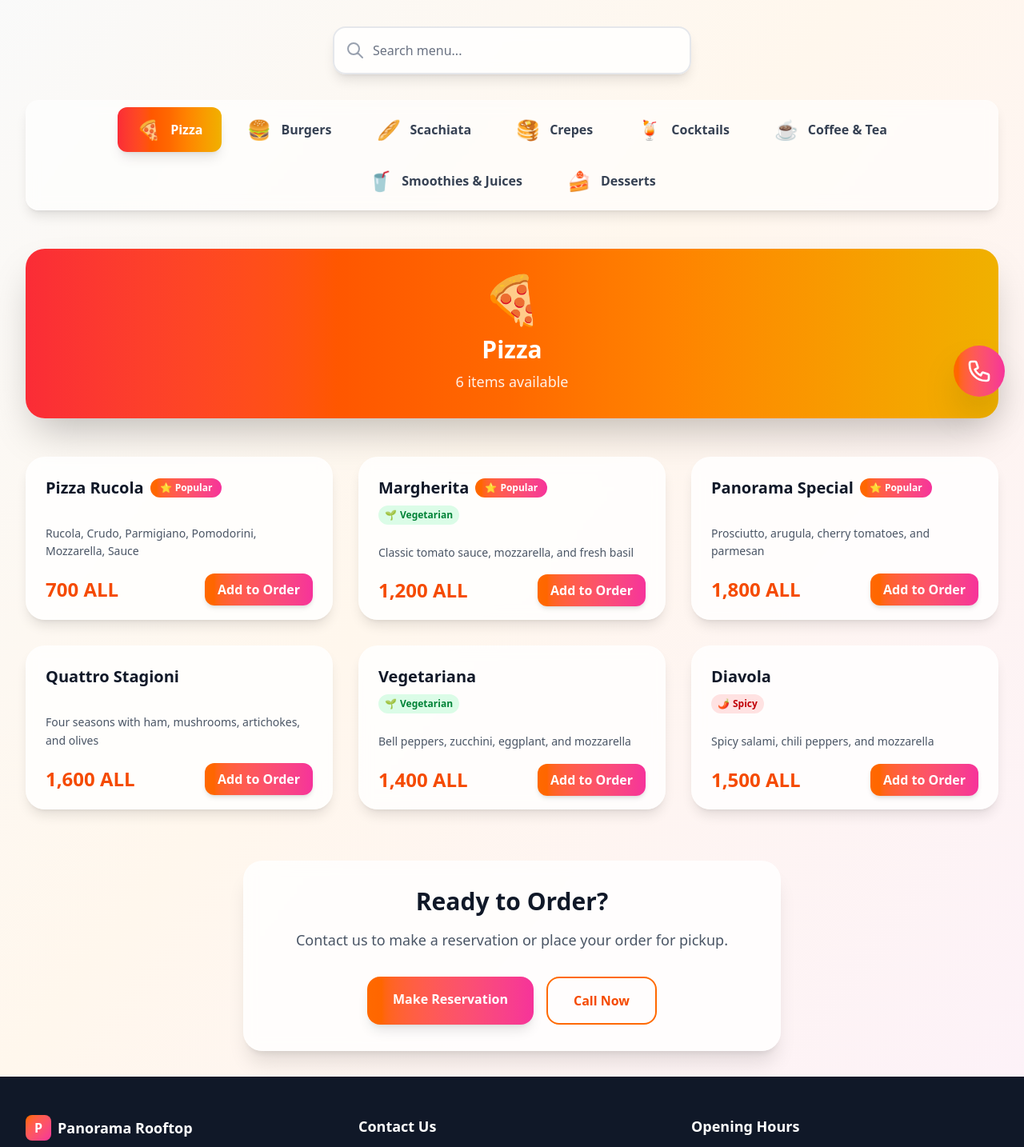
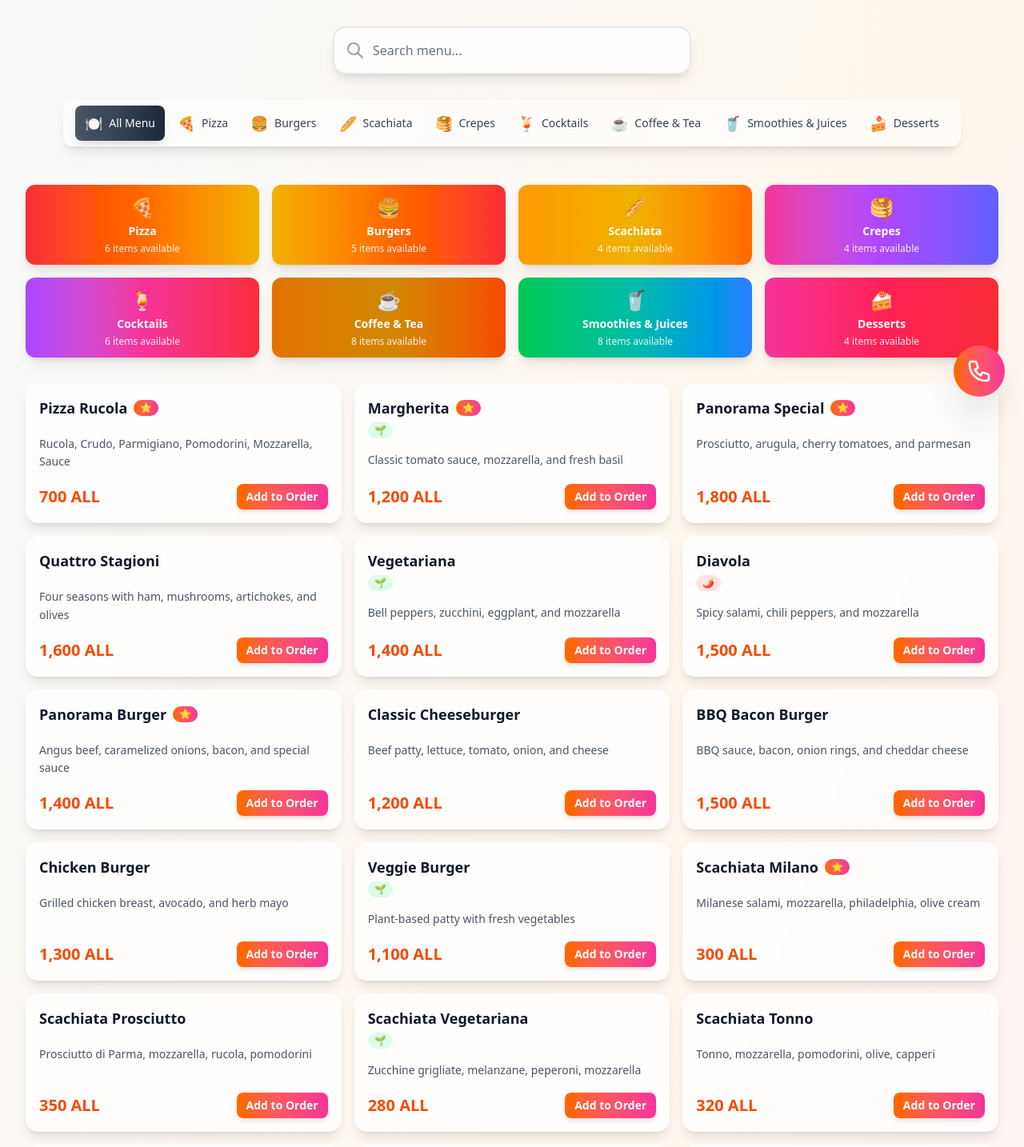
Before and after one commit to juxhinxhihani/panorama-rooftop, a Next.js app: page /menu in a window 1280 px wide. Shown: the part 280-1714 px from the top of the page at 80% size. Built offline with nearby package versions, Linux system fonts and the light colour scheme.

Commit message:
Add All Menu Section and Mobile-Friendly Design

```diff
--- a/src/screens/FullMenuScreen.tsx
+++ b/src/screens/FullMenuScreen.tsx
@@ -27,10 +27,17 @@ interface MenuCategory {
 
 export default function FullMenuScreen() {
   const { t } = useLanguage()
-  const [activeCategory, setActiveCategory] = useState('pizza')
+  const [activeCategory, setActiveCategory] = useState('all')
   const [searchTerm, setSearchTerm] = useState('')
 
   const menuCategories: MenuCategory[] = [
+    {
+      id: 'all',
+      title: 'All Menu',
+      icon: '🍽️',
+      gradient: 'from-gray-600 via-gray-700 to-gray-800',
+      items: []
+    },
     {
       id: 'pizza',
       title: 'Pizza',
@@ -512,20 +519,20 @@ export default function FullMenuScreen() {
 
         {/* Category Tabs */}
         <div className="flex justify-center mb-12">
-          <div className="bg-white/60 backdrop-blur-sm rounded-2xl p-2 shadow-lg border border-white/20">
-            <div className="flex flex-wrap justify-center gap-2">
+          <div className="bg-white/60 backdrop-blur-sm rounded-xl p-1.5 shadow-lg border border-white/20 max-w-full overflow-x-auto">
+            <div className="flex gap-1 min-w-max px-2">
               {menuCategories.map((category) => (
                 <button
                   key={category.id}
                   onClick={() => setActiveCategory(category.id)}
-                  className={`flex items-center space-x-3 px-6 py-3 rounded-xl font-semibold transition-all duration-300 transform hover:scale-105 ${
+                  className={`flex items-center space-x-2 px-3 py-2 rounded-lg font-medium text-sm transition-all duration-300 whitespace-nowrap ${
                     activeCategory === category.id
                       ? `bg-gradient-to-r ${category.gradient} text-white shadow-lg`
                       : 'text-gray-700 hover:bg-white/80 hover:shadow-md'
                   }`}
                 >
-                  <span className="text-2xl">{category.icon}</span>
-                  <span className="hidden sm:inline">{category.title}</span>
+                  <span className="text-lg">{category.icon}</span>
+                  <span>{category.title}</span>
                 </button>
               ))}
             </div>
@@ -533,67 +540,81 @@ export default function FullMenuScreen() {
         </div>
 
         {/* Category Header */}
-        {activeMenu && (
-          <div className={`bg-gradient-to-r ${activeMenu.gradient} rounded-3xl p-8 text-white mb-12 shadow-2xl`}>
+        {activeMenu && activeCategory !== 'all' && (
+          <div className={`bg-gradient-to-r ${activeMenu.gradient} rounded-2xl p-4 text-white mb-8 shadow-xl`}>
             <div className="text-center">
-              <span className="text-6xl mb-4 block">{activeMenu.icon}</span>
-              <h2 className="text-3xl font-bold mb-2">{activeMenu.title}</h2>
-              <p className="text-white/90 text-lg">{filteredItems.length} items available</p>
+              <div className="flex items-center justify-center gap-3">
+                <span className="text-2xl">{activeMenu.icon}</span>
+                <div>
+                  <h2 className="text-xl font-bold">{activeMenu.title}</h2>
+                  <p className="text-white/90 text-sm">{filteredItems.length} items available</p>
+                </div>
+              </div>
             </div>
           </div>
         )}
 
+        {/* All Menu Header */}
+        {activeCategory === 'all' && (
+          <div className="grid grid-cols-2 sm:grid-cols-3 md:grid-cols-4 gap-4 mb-8">
+            {menuCategories.slice(1).map((category) => (
+              <div key={category.id} className={`bg-gradient-to-r ${category.gradient} rounded-xl p-3 text-white shadow-lg`}>
+                <div className="text-center">
+                  <span className="text-2xl block mb-1">{category.icon}</span>
+                  <h3 className="text-sm font-bold mb-1">{category.title}</h3>
+                  <p className="text-white/90 text-xs">{category.items.length} items available</p>
+                </div>
+              </div>
+            ))}
+          </div>
+        )}
         {/* Menu Items Grid */}
-        <div className="grid grid-cols-1 md:grid-cols-2 lg:grid-cols-3 gap-8">
+        <div className="grid grid-cols-1 sm:grid-cols-2 lg:grid-cols-3 gap-4">
           {filteredItems.map((item, index) => (
             <div
               key={index}
-              className="group bg-white/80 backdrop-blur-sm rounded-3xl overflow-hidden shadow-lg hover:shadow-2xl transition-all duration-500 transform hover:-translate-y-2 border border-white/20"
+              className="group bg-white/80 backdrop-blur-sm rounded-2xl overflow-hidden shadow-lg hover:shadow-xl transition-all duration-300 transform hover:-translate-y-1 border border-white/20 h-full flex flex-col"
             >
               {/* Item Header */}
-              <div className="relative p-6 pb-4">
-                <div className="flex items-start justify-between mb-3">
+              <div className="relative p-4 flex-1 flex flex-col">
+                <div className="flex items-start justify-between mb-2">
                   <div className="flex-1">
-                    <div className="flex items-center gap-2 mb-2">
-                      <h3 className="text-xl font-bold text-gray-900 group-hover:text-orange-600 transition-colors">
+                    <div className="flex items-center gap-2 mb-1">
+                      <h3 className="text-lg font-bold text-gray-900 group-hover:text-orange-600 transition-colors line-clamp-1">
                         {item.name}
                       </h3>
                       {item.popular && (
-                        <span className="bg-gradient-to-r from-orange-500 to-pink-500 text-white text-xs font-bold px-3 py-1 rounded-full flex items-center gap-1">
+                        <span className="bg-gradient-to-r from-orange-500 to-pink-500 text-white text-xs font-bold px-2 py-0.5 rounded-full flex items-center gap-1 flex-shrink-0">
                           <span>⭐</span>
-                          <span>{t('popular')}</span>
                         </span>
                       )}
                     </div>
 
-                    <div className="flex items-center gap-2 mb-3">
+                    <div className="flex items-center gap-1 mb-2">
                       {item.vegetarian && (
-                        <span className="bg-green-100 text-green-700 text-xs font-semibold px-2 py-1 rounded-full flex items-center gap-1">
+                        <span className="bg-green-100 text-green-700 text-xs font-semibold px-2 py-0.5 rounded-full flex items-center gap-1">
                           <span>🌱</span>
-                          <span>{t('vegetarian')}</span>
                         </span>
                       )}
                       {item.spicy && (
-                        <span className="bg-red-100 text-red-700 text-xs font-semibold px-2 py-1 rounded-full flex items-center gap-1">
+                        <span className="bg-red-100 text-red-700 text-xs font-semibold px-2 py-0.5 rounded-full flex items-center gap-1">
                           <span>🌶️</span>
-                          <span>{t('spicy')}</span>
                         </span>
                       )}
                     </div>
                   </div>
-
                 </div>
 
-                <p className="text-gray-600 leading-relaxed mb-4 text-sm">
+                <p className="text-gray-600 leading-relaxed mb-4 text-sm flex-1 line-clamp-2">
                   {item.description}
                 </p>
 
                 {/* Price */}
-                <div className="flex items-center justify-between">
-                  <span className="text-2xl font-bold text-orange-600">
+                <div className="flex items-center justify-between mt-auto">
+                  <span className="text-xl font-bold text-orange-600">
                     {item.price}
                   </span>
-                  <button className="bg-gradient-to-r from-orange-500 to-pink-500 text-white px-4 py-2 rounded-xl font-semibold hover:from-orange-600 hover:to-pink-600 transform hover:scale-105 transition-all duration-200 shadow-md">
+                  <button className="bg-gradient-to-r from-orange-500 to-pink-500 text-white px-3 py-1.5 rounded-lg text-sm font-semibold hover:from-orange-600 hover:to-pink-600 transform hover:scale-105 transition-all duration-200 shadow-md">
                     {t('addToOrder')}
                   </button>
                 </div>
@@ -604,28 +625,28 @@ export default function FullMenuScreen() {
 
         {/* No Results */}
         {filteredItems.length === 0 && (
-          <div className="text-center py-16">
-            <div className="text-8xl mb-6">🔍</div>
-            <h3 className="text-2xl font-bold text-gray-900 mb-4">No items found</h3>
-            <p className="text-gray-600 text-lg">Try searching with different keywords or select another category</p>
+          <div className="text-center py-12">
+            <div className="text-6xl mb-4">🔍</div>
+            <h3 className="text-xl font-bold text-gray-900 mb-2">No items found</h3>
+            <p className="text-gray-600">Try searching with different keywords or select another category</p>
           </div>
         )}
 
         {/* Call to Action */}
-        <div className="text-center mt-16">
-          <div className="bg-white/80 backdrop-blur-sm rounded-3xl shadow-xl p-8 max-w-2xl mx-auto border border-white/20">
-            <h3 className="text-3xl font-bold text-gray-900 mb-4">{t('readyToOrder')}</h3>
-            <p className="text-gray-600 mb-8 text-lg">{t('contactUsToOrder')}</p>
+        <div className="text-center mt-12">
+          <div className="bg-white/80 backdrop-blur-sm rounded-2xl shadow-xl p-6 max-w-2xl mx-auto border border-white/20">
+            <h3 className="text-2xl font-bold text-gray-900 mb-3">{t('readyToOrder')}</h3>
+            <p className="text-gray-600 mb-6">{t('contactUsToOrder')}</p>
             <div className="flex flex-col sm:flex-row gap-4 justify-center">
               <a
                 href="/contact"
-                className="bg-gradient-to-r from-orange-500 to-pink-500 text-white px-8 py-4 rounded-2xl font-semibold hover:from-orange-600 hover:to-pink-600 transform hover:scale-105 transition-all duration-200 shadow-lg"
+                className="bg-gradient-to-r from-orange-500 to-pink-500 text-white px-6 py-3 rounded-xl font-semibold hover:from-orange-600 hover:to-pink-600 transform hover:scale-105 transition-all duration-200 shadow-lg"
               >
                 {t('makeReservation')}
               </a>
               <a
                 href="tel:+355695687575"
-                className="border-2 border-orange-500 text-orange-600 px-8 py-4 rounded-2xl font-semibold hover:bg-orange-500 hover:text-white transition-all duration-200"
+                className="border-2 border-orange-500 text-orange-600 px-6 py-3 rounded-xl font-semibold hover:bg-orange-500 hover:text-white transition-all duration-200"
               >
                 {t('callNow')}
               </a>
```
